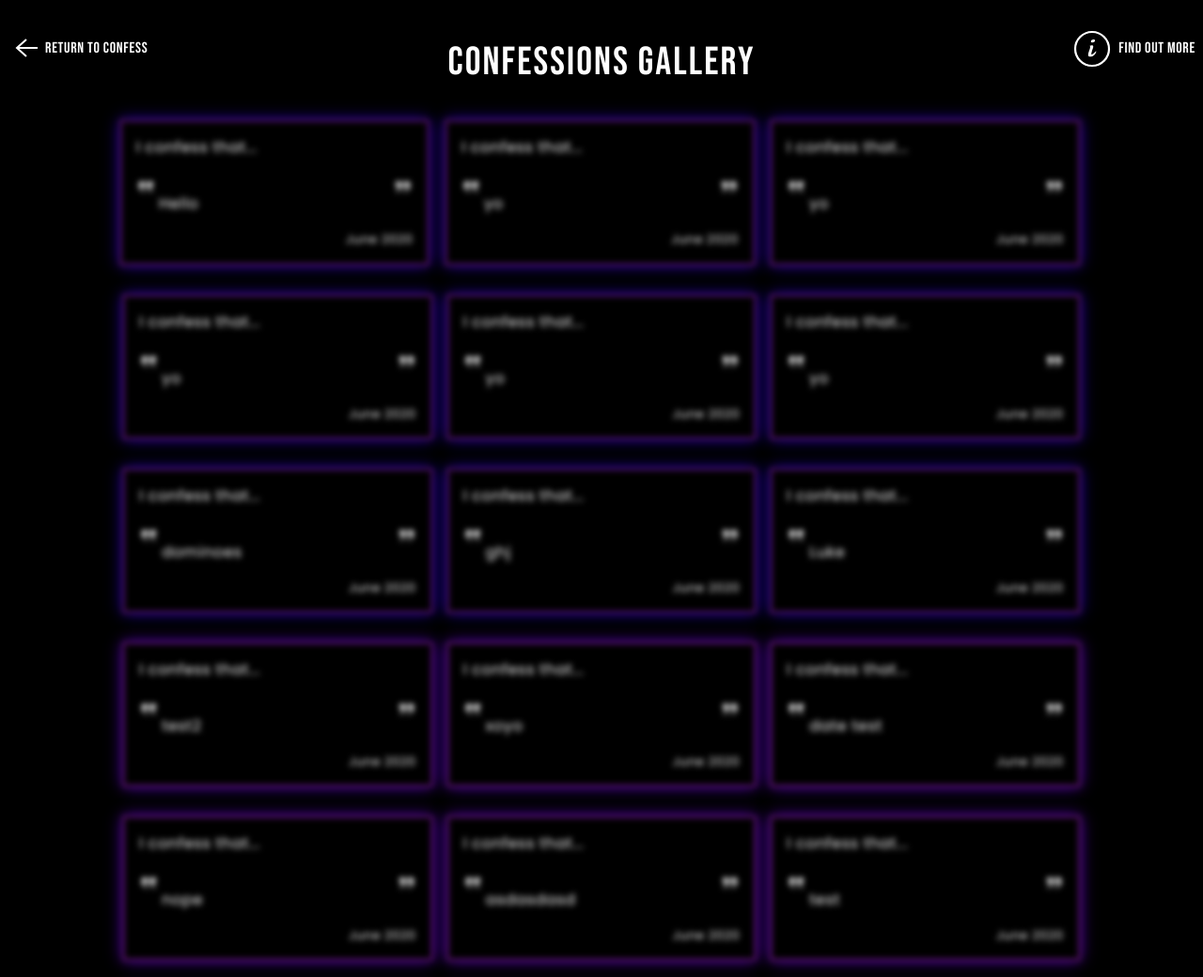
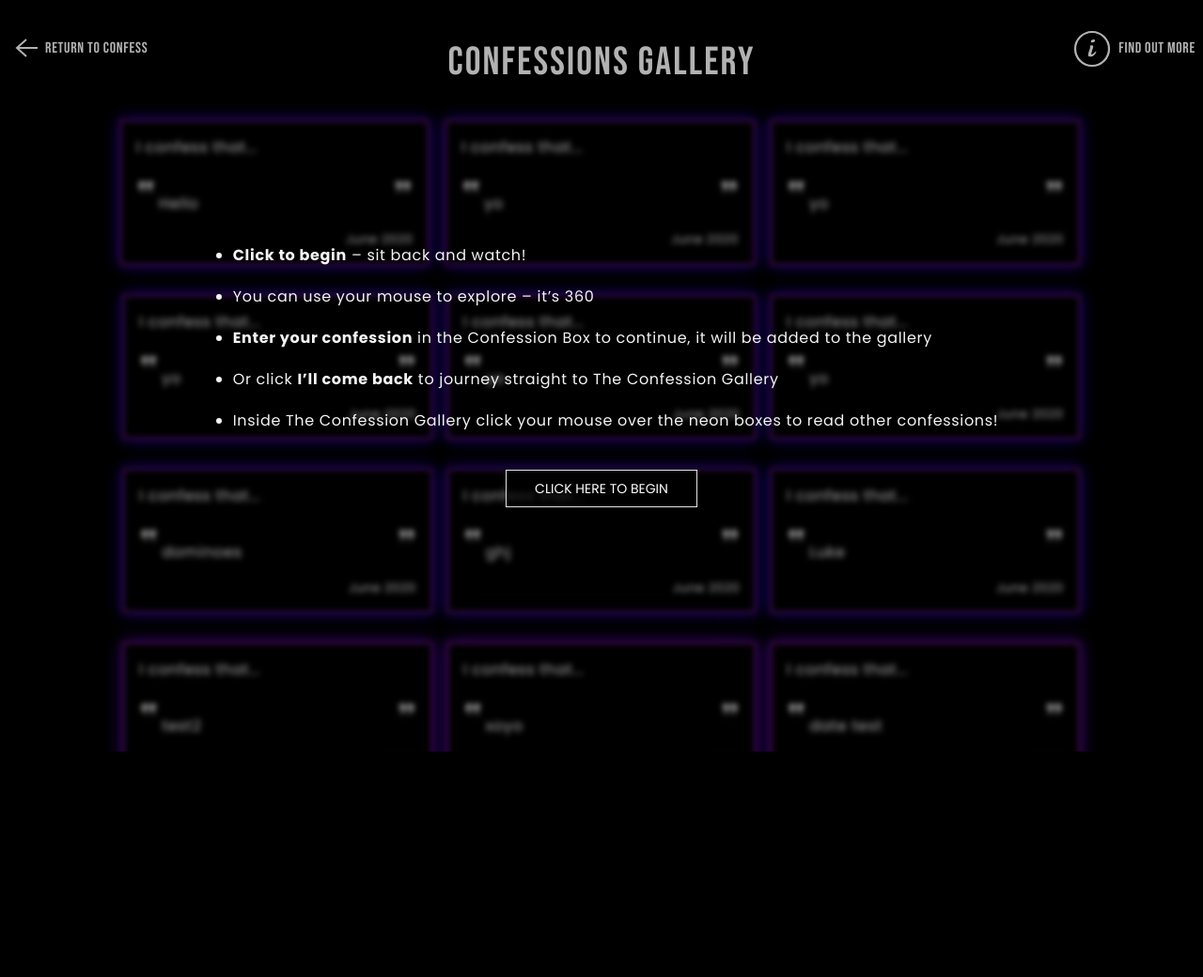
Before and after one commit to luc903/CovidConfessions, a PHP site: page /confessions.php in a window 1280 px wide. Shown: the top 1040 px of the page at 94% size. After the commit the page ends 800 px from the top, so only its background shows below. Run offline with PHP 8.4, Linux system fonts and the light colour scheme; data comes from the database, SQL or seed files in the repository; a stand-in replaces the project's code that opens the database connection; some libraries are stand-ins or nearby versions.

Commit message:
Added splash screen for confessions page

```diff
--- a/confessions.php
+++ b/confessions.php
@@ -10,6 +10,22 @@
 ?>
 
 <audio id="audio_2" loop src="../audio/background.mp3"></audio>
+
+<div id="confessions-splash">
+    <div class="confesions-wrapper">
+        <div class="instructions__wrapper">
+            <ul>
+                <li><p><strong>Click to begin</strong> – sit back and watch!</p></li>
+                <li><p>You can use your mouse to explore – it’s 360</p></li>
+                <li><p><strong>Enter your confession</strong> in the Confession Box to continue, it will be added to the gallery</p></li>
+                <li><p>Or click <strong>I’ll come back</strong> to journey straight to The Confession Gallery</p></li>
+                <li><p>Inside The Confession Gallery click your mouse over the neon boxes to read other confessions!</p></li>
+            </ul>
+
+            <button id="begin" type="button" class="uk-button uk-button-default" >Click Here to Begin</button>
+        </div>
+    </div>
+</div>
 
 <div class="confessions-page__back-btn">
     <a href="/">
--- a/css/_confessions.scss
+++ b/css/_confessions.scss
@@ -2,6 +2,21 @@
   background: #000;
   font-family: 'Bebas Neue', cursive;
   letter-spacing: 0.0425em;
+}
+
+#confessions-splash {
+  position: fixed;
+  background: rgba($color: #000000, $alpha: .3);
+  height: 100%;
+  width: 100%;
+  z-index: 1;
+}
+
+.confesions-wrapper {
+  display: flex;
+    align-items: center;
+    height: 100%;
+    justify-content: center;
 }
 
 .confessionsPage {
--- a/css/styles.css
+++ b/css/styles.css
@@ -196,6 +196,21 @@
   letter-spacing: 0.0425em;
 }
 
+#confessions-splash {
+  position: fixed;
+  background: rgba(0, 0, 0, 0.3);
+  height: 100%;
+  width: 100%;
+  z-index: 1;
+}
+
+.confesions-wrapper {
+  display: flex;
+  align-items: center;
+  height: 100%;
+  justify-content: center;
+}
+
 .confessionsPage {
   display: flex;
   align-items: center;
--- a/js/confession.js
+++ b/js/confession.js
@@ -140,12 +140,16 @@
         //document.getElementsByClassName('confession').addEventListener("mouseover", mouseOver);
 }
 
-    document.addEventListener("click", function () {
+    document.querySelector("#begin")
+    .addEventListener("click", function () {
          if(!start){
-              console.log("Confessions");
               var x = document.getElementById("audio_2");
               x.play();
               start = true;
+              document.querySelector("#confessions-splash")
+              .addEventListener("click", function() {
+                  $(this).fadeOut();
+              })
           }
     })
 
```
Also changed, not shown: 1 other file.
